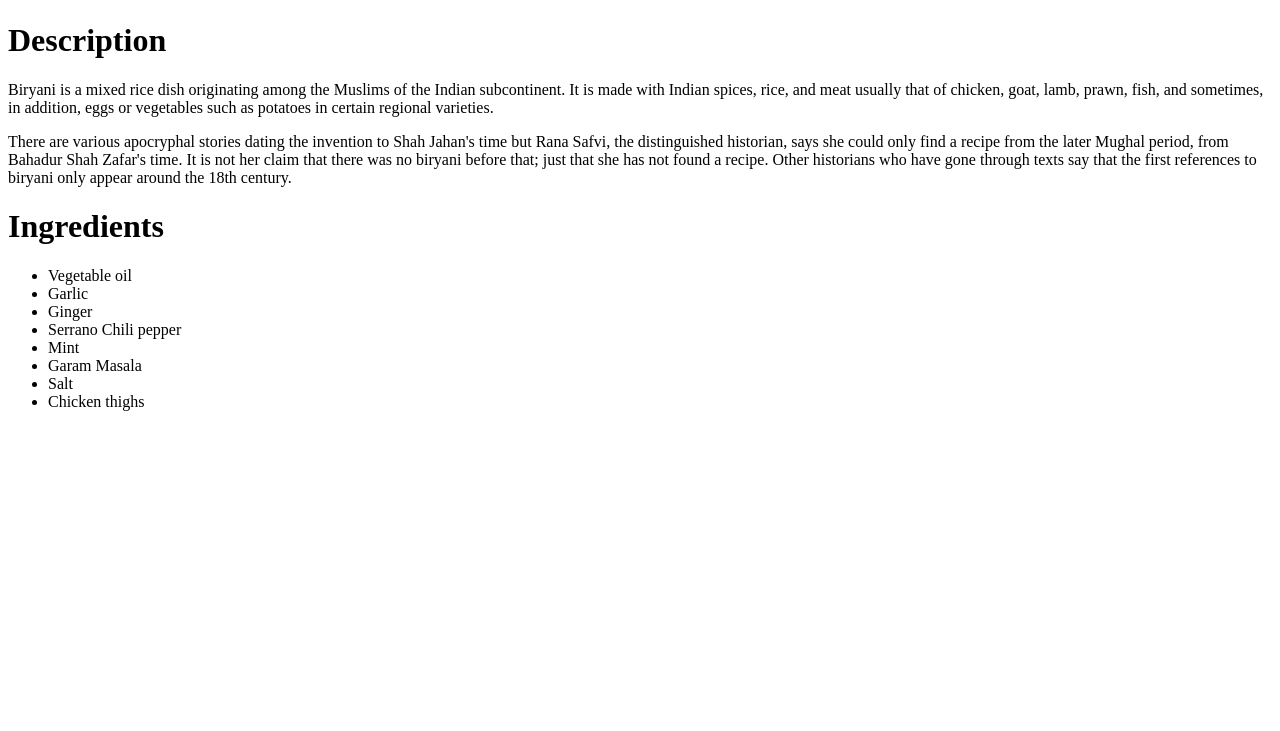
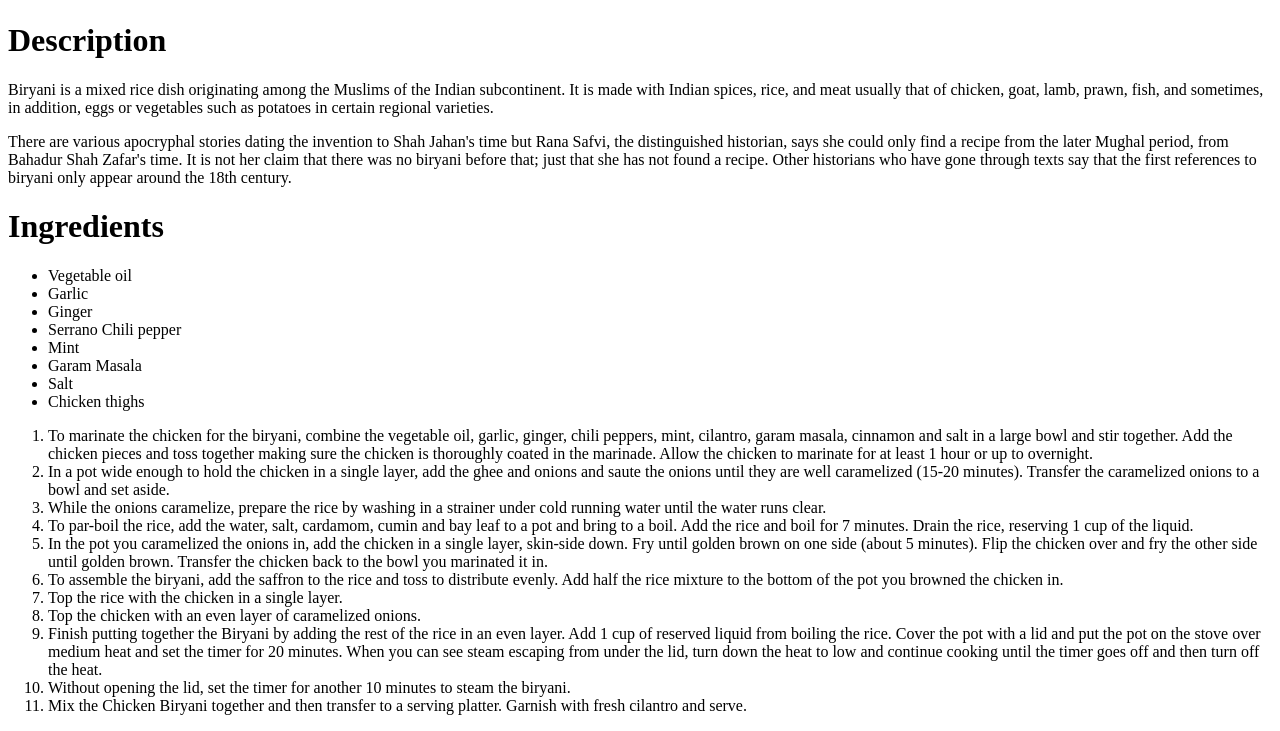
Before and after one commit to SibiVasudevan/odin-recipes, a plain HTML site: page recipes/biryani.html in a window 1280 px wide. Shown: the part 383-1114 px from the top of the page. Before the commit the page ends 810 px from the top, so only its background shows below. Drawn offline with Linux system fonts and the light colour scheme.

Commit message:
Biryani.html fully done

```diff
--- a/recipes/biryani.html
+++ b/recipes/biryani.html
@@ -23,5 +23,20 @@
         <li>Salt</li>
         <li>Chicken thighs</li>
     </ul>
+
+    <ol>
+        <li>To marinate the chicken for the biryani, combine the vegetable oil, garlic, ginger, chili peppers, mint, cilantro, garam masala, cinnamon and salt in a large bowl and stir together. Add the chicken pieces and toss together making sure the chicken is thoroughly coated in the marinade. Allow the chicken to marinate for at least 1 hour or up to overnight.</li>
+        <li>In a pot wide enough to hold the chicken in a single layer, add the ghee and onions and saute the onions until they are well caramelized (15-20 minutes). Transfer the caramelized onions to a bowl and set aside.</li>
+        <li>While the onions caramelize, prepare the rice by washing in a strainer under cold running water until the water runs clear.</li>
+        <li>To par-boil the rice, add the water, salt, cardamom, cumin and bay leaf to a pot and bring to a boil. Add the rice and boil for 7 minutes. Drain the rice, reserving 1 cup of the liquid.</li>
+        <li>In the pot you caramelized the onions in, add the chicken in a single layer, skin-side down. Fry until golden brown on one side (about 5 minutes). Flip the chicken over and fry the other side until golden brown. Transfer the chicken back to the bowl you marinated it in.</li>
+        <li>To assemble the biryani, add the saffron to the rice and toss to distribute evenly. Add half the rice mixture to the bottom of the pot you browned the chicken in.</li>
+        <li>Top the rice with the chicken in a single layer.</li>
+        <li>Top the chicken with an even layer of caramelized onions.</li>
+        <li>Finish putting together the Biryani by adding the rest of the rice in an even layer. Add 1 cup of reserved liquid from boiling the rice. Cover the pot with a lid and put the pot on the stove over medium heat and set the timer for 20 minutes. When you can see steam escaping from under the lid, turn down the heat to low and continue cooking until the timer goes off and then turn off the heat.</li>
+        <li>Without opening the lid, set the timer for another 10 minutes to steam the biryani.</li>
+        <li>Mix the Chicken Biryani together and then transfer to a serving platter. Garnish with fresh cilantro and serve.</li>
+
+    </ol>
 </body>
 </html>
```
